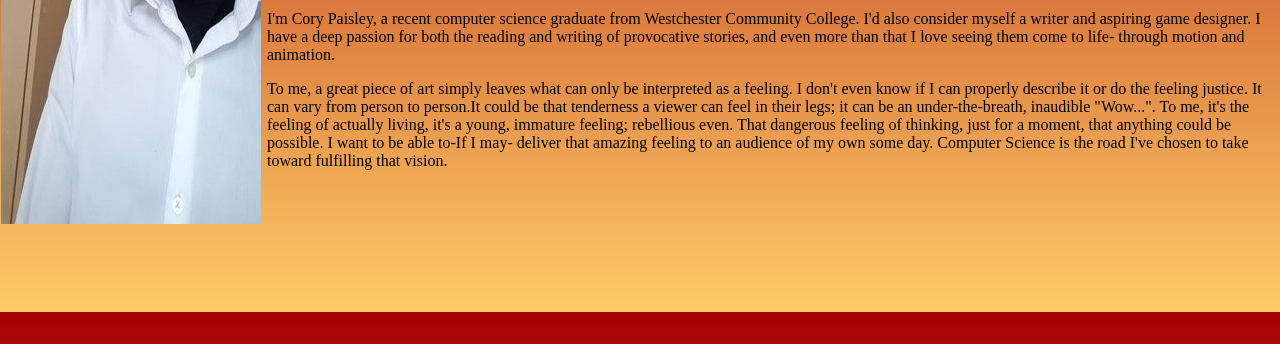
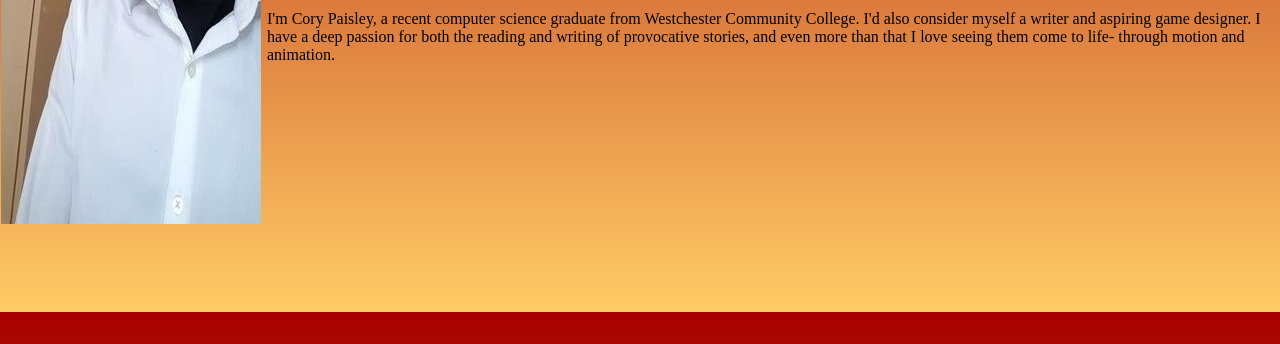
Before and after one commit to cPais/MSwork, a plain HTML site: page index.html in a window 1280 px wide. Shown: the part 456-800 px from the top of the page. Drawn offline with Linux system fonts and the light colour scheme.

Commit message:
Update index.html

```diff
--- a/index.html
+++ b/index.html
@@ -52,13 +52,7 @@
 		I'd also consider myself a writer and aspiring game designer. I have a deep passion for both the reading and writing of provocative stories,
 		and even more than that I love seeing them come to <span class="italic">life</span>- through motion and animation.</p>
 
-		<p>
-		To me, a great piece of art simply leaves what can only be interpreted as a <span class="italic">feeling</span>. I don't even know if I can properly describe it or do the feeling justice.
-		It can vary from person to person.It could be that tenderness a viewer can feel in their legs; it can be an under-the-breath, inaudible "Wow...".
-		To me, it's the feeling of actually living, it's a young, immature feeling; rebellious even. That dangerous feeling of thinking, just for a moment, that anything could be possible.
-		I want to be able to-If I may- deliver that amazing feeling to an audience of my own some day.
-		Computer Science is the road I've chosen to take toward fulfilling that vision.
-		</p>
+
 
 
 
```
